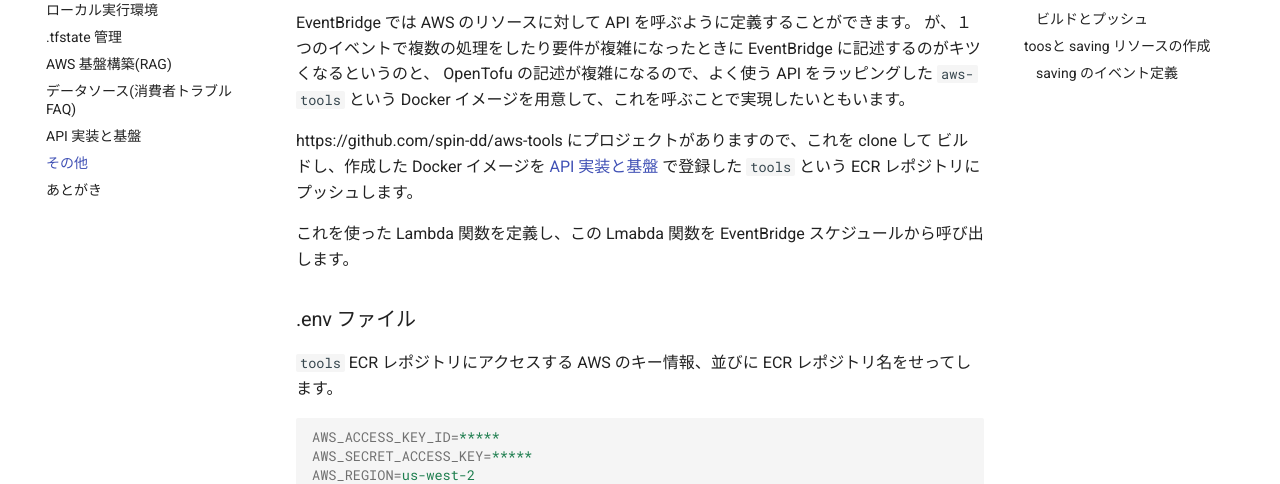
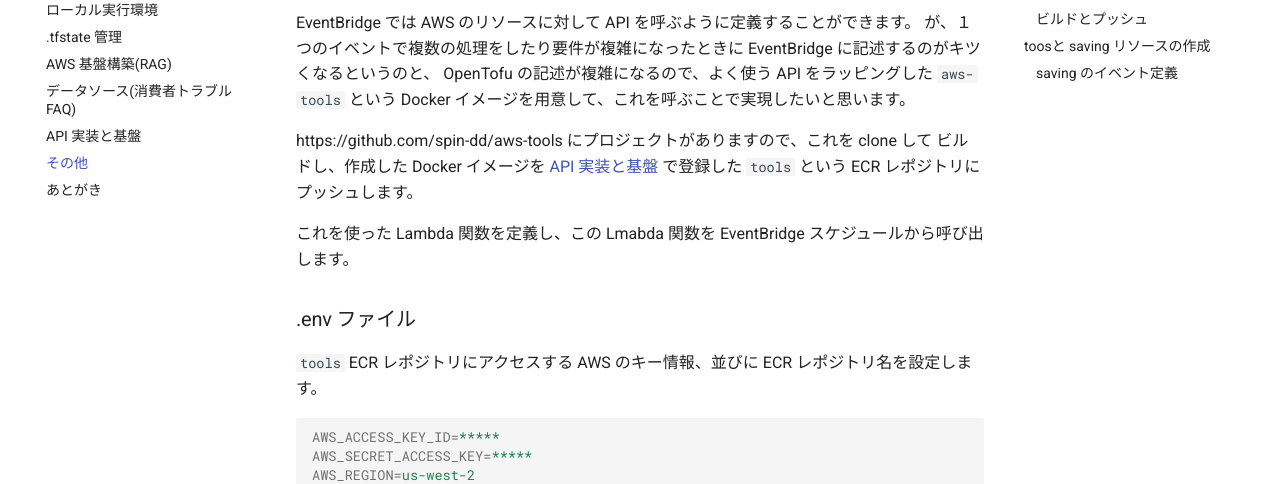
Before and after one commit to spin-dd/aws-rag-kb, an MkDocs documentation site: the page built from docs/07.misc.md, in a window 1280 px wide and 1400 px high, scrolled down 260 px. Shown: the part 170-654 px from the top of the window. Built offline with MkDocs 1.6.1 and Material for MkDocs 9.7.7, drawn with Linux system fonts in a browser that asks for light colours; some of the changed text lies outside the part shown.

Commit message:
07 修正

````diff
--- a/docs/07.misc.md
+++ b/docs/07.misc.md
@@ -11,7 +11,7 @@
 
 EventBridge では AWS のリソースに対して API を呼ぶように定義することができます。
 が、１つのイベントで複数の処理をしたり要件が複雑になったときに EventBridge に記述するのがキツくなるというのと、
-OpenTofu の記述が複雑になるので、よく使う API をラッピングした `aws-tools` という Docker イメージを用意して、これを呼ぶことで実現したいともいます。
+OpenTofu の記述が複雑になるので、よく使う API をラッピングした `aws-tools` という Docker イメージを用意して、これを呼ぶことで実現したいと思います。
 
 https://github.com/spin-dd/aws-tools にプロジェクトがありますので、これを clone して ビルドし、作成した Docker イメージを [API 実装と基盤](06.aws_api.md) で登録した `tools` という ECR レポジトリにプッシュします。
 
@@ -19,7 +19,7 @@
 
 ### .env ファイル
 
-`tools` ECR レポジトリにアクセスする AWS のキー情報、並びに ECR レポジトリ名をせってします。
+`tools` ECR レポジトリにアクセスする AWS のキー情報、並びに ECR レポジトリ名を設定します。
 
 ```ini
 AWS_ACCESS_KEY_ID=*****
@@ -70,4 +70,4 @@
 
 もしも、朝に自動起動するようにしたいのであれば、 `rds_start` みたいなエントリを定義し、 `cron_expr`で時間を指定し、 `start-cluster` サブコマンドを呼び出すようにすれば良いです。
 
-コマンドの実態自体は`awstools`パッケージ の `commands` 配下に実装してあり、これ自体は `bin/app.py` をつかって ホスト OS からコマンドとしても実行することが可能です。
+コマンドの実態自体は`awstools`パッケージ の `commands` 配下に実装してあり、これ自体は `bin/app.py` を使うことでホスト OS からコマンドとしても実行することが可能です。
````
